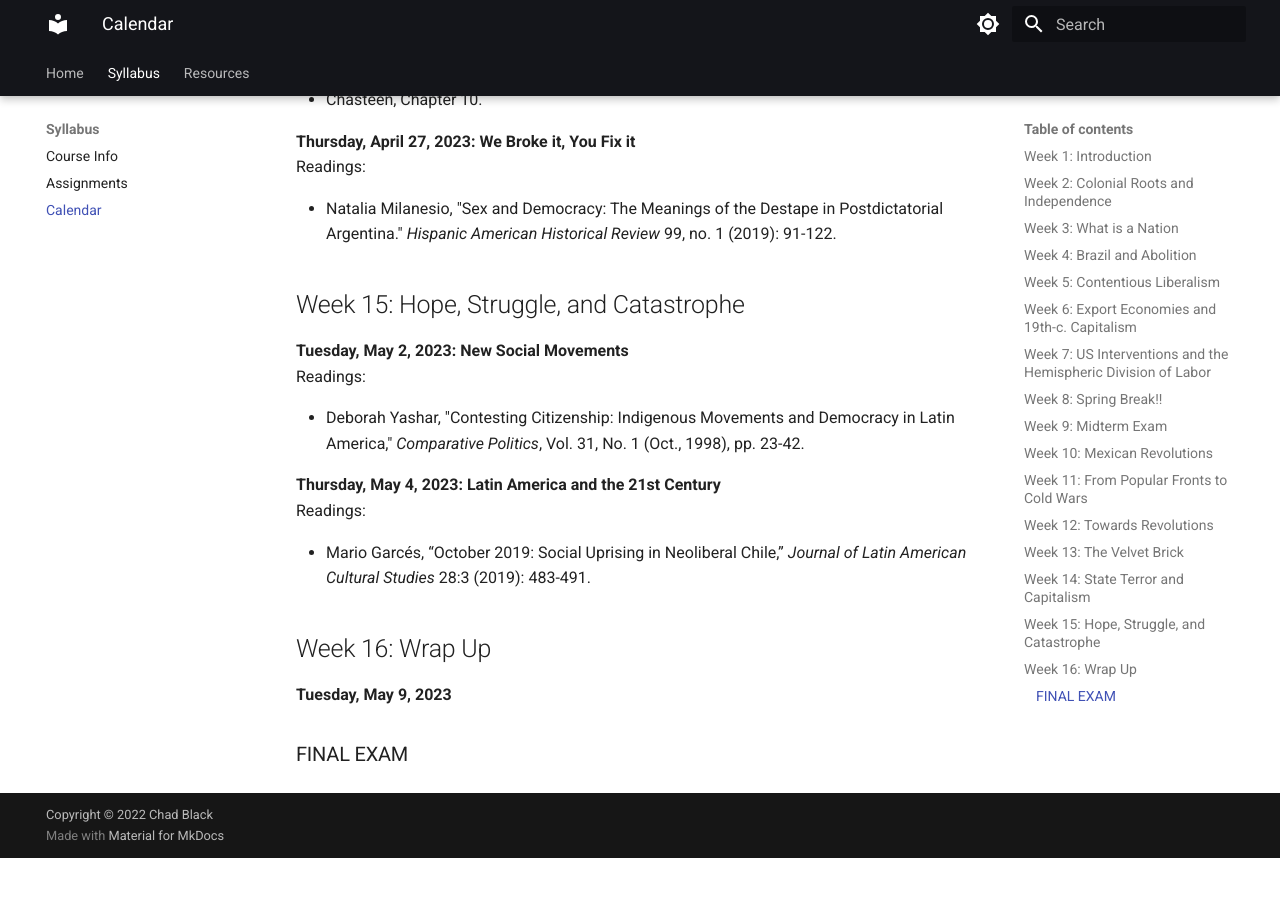
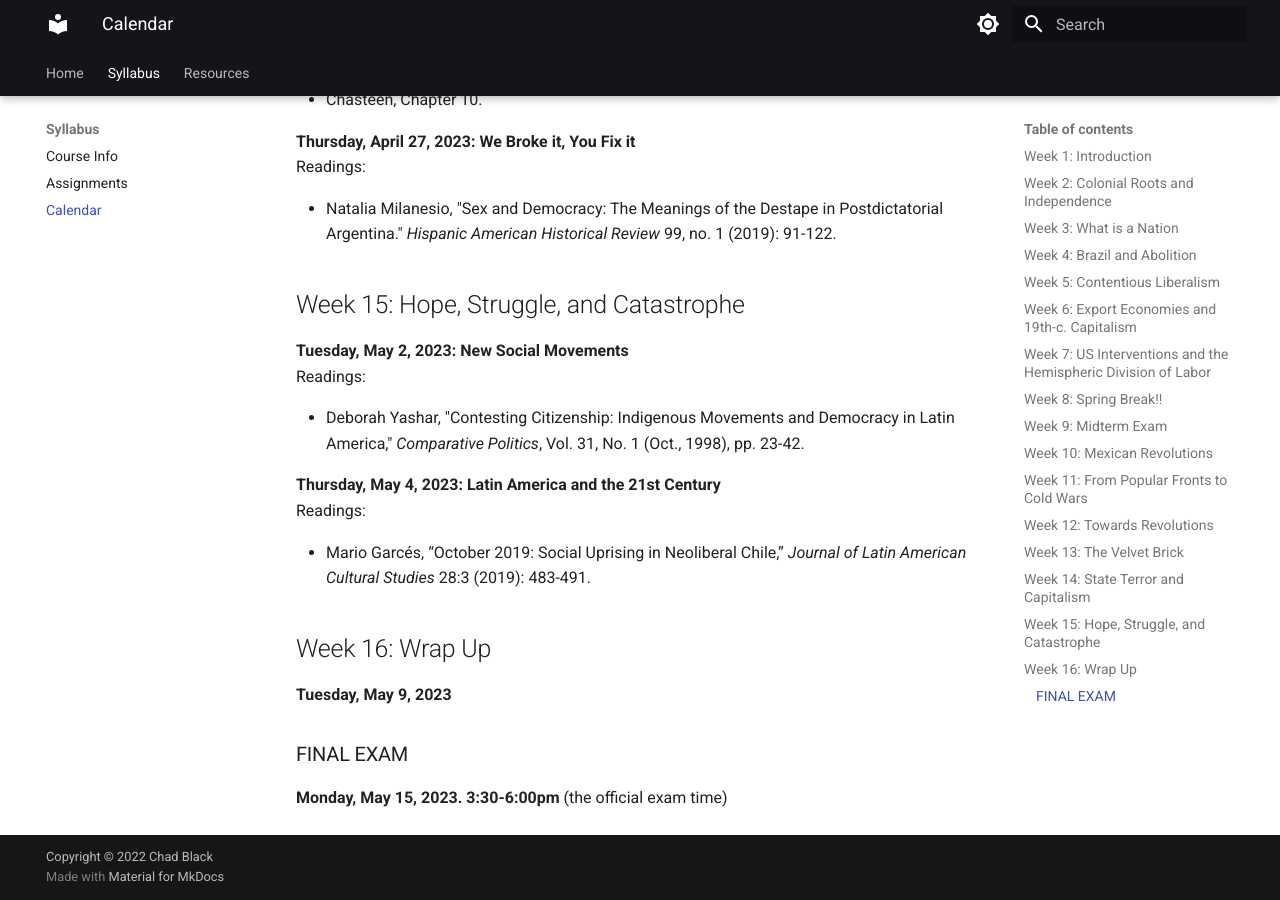
Before and after one commit to chadblack/2023MLA, an MkDocs documentation site: the page built from docs/calendar.md, in a window 1280 px wide and 900 px high, scrolled down 5106 px. Built offline with MkDocs 1.6.1 and Material for MkDocs 9.7.7, drawn with Linux system fonts in a browser that asks for light colours; before the commit the page ends 5964 px from its top, so only the background shows below that.

Commit message:
added final exam date

```diff
--- a/docs/calendar.md
+++ b/docs/calendar.md
@@ -208,3 +208,6 @@ Readings:
 **Tuesday, May 9, 2023**
 
 ### FINAL EXAM
+
+**Monday, May 15, 2023. 3:30-6:00pm**
+(the official exam time)
```
